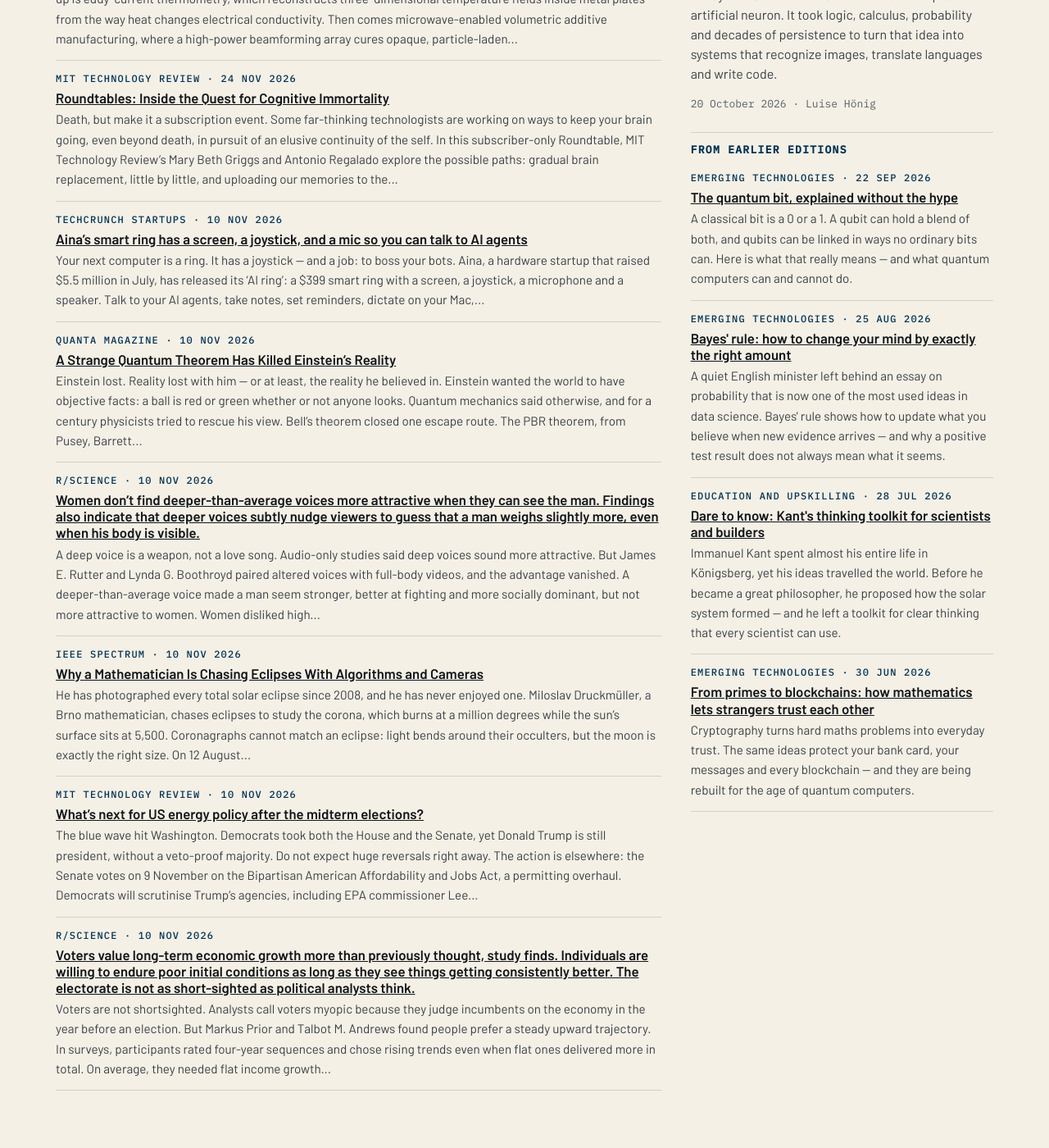
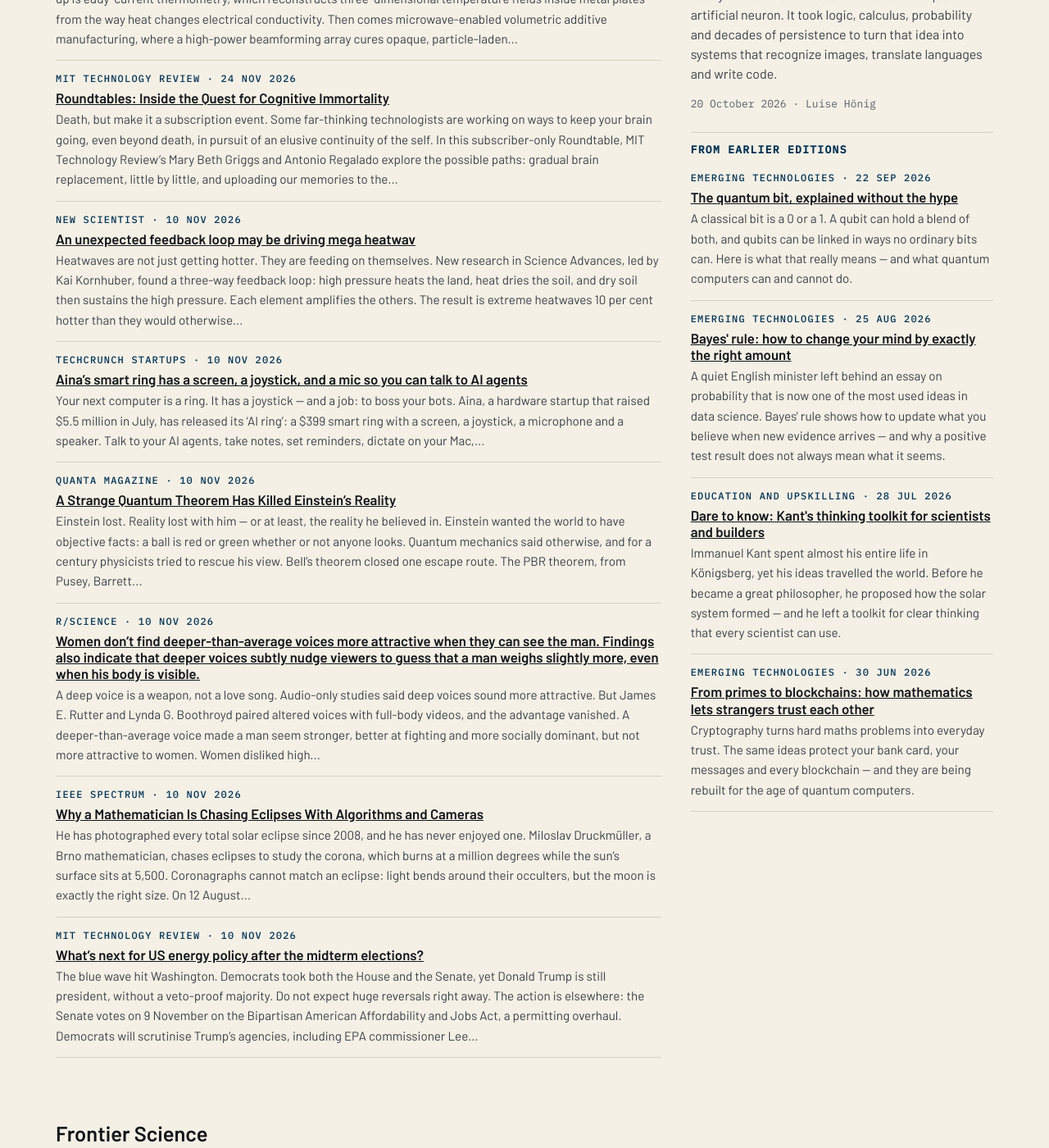
Before and after one commit to katz-news/katz.news, a Jekyll site: the page built from index.html, in a window 1280 px wide and 1400 px high, scrolled down 535 px. Shown: the whole window at 82% size. Built offline with Jekyll 4.4.1, drawn with Linux system fonts in a browser that asks for light colours.

```diff
--- a/_data/build.yml
+++ b/_data/build.yml
@@ -1 +1 @@
-published_at: 2026-11-07T18:13:26Z
+published_at: 2026-11-07T18:14:55Z
--- /dev/null
+++ b/_posts/briefs/2026-11-07-an-unexpected-feedback-loop-may-be-driving-mega-heatwaves.md
@@ -0,0 +1,17 @@
+---
+published: true
+title: An unexpected feedback loop may be driving mega heatwav
+date: 2026-11-10
+section: science
+source_name: New Scientist
+source_url: https://www.newscientist.com/article/2597676-an-unexpected-feedback-loop-may-be-driving-mega-heatwaves/?utm_campaign=RSS|NSNS&utm_content=home&utm_medium=RSS&utm_source=NSNS
+---
+Heatwaves are not just getting hotter. They are feeding on themselves.
+
+New research in Science Advances, led by Kai Kornhuber, found a three-way feedback loop: high pressure heats the land, heat dries the soil, and dry soil then sustains the high pressure. Each element amplifies the others. The result is extreme heatwaves 10 per cent hotter than they would otherwise be — a factor climate models do not fully capture.
+
+The evidence was already in the record books. Britain passed 40°C for the first time in 2022; the 2021 Pacific Northwest heatwave blew past every model projection.
+
+Europe, Russia, North America, South America and Australia will cross the triggering threshold more and more often.
+
+Conclusion: the soil is not a bystander, but rather a booster — and ten per cent, in a heatwave, is the difference between hot and historic.
```
